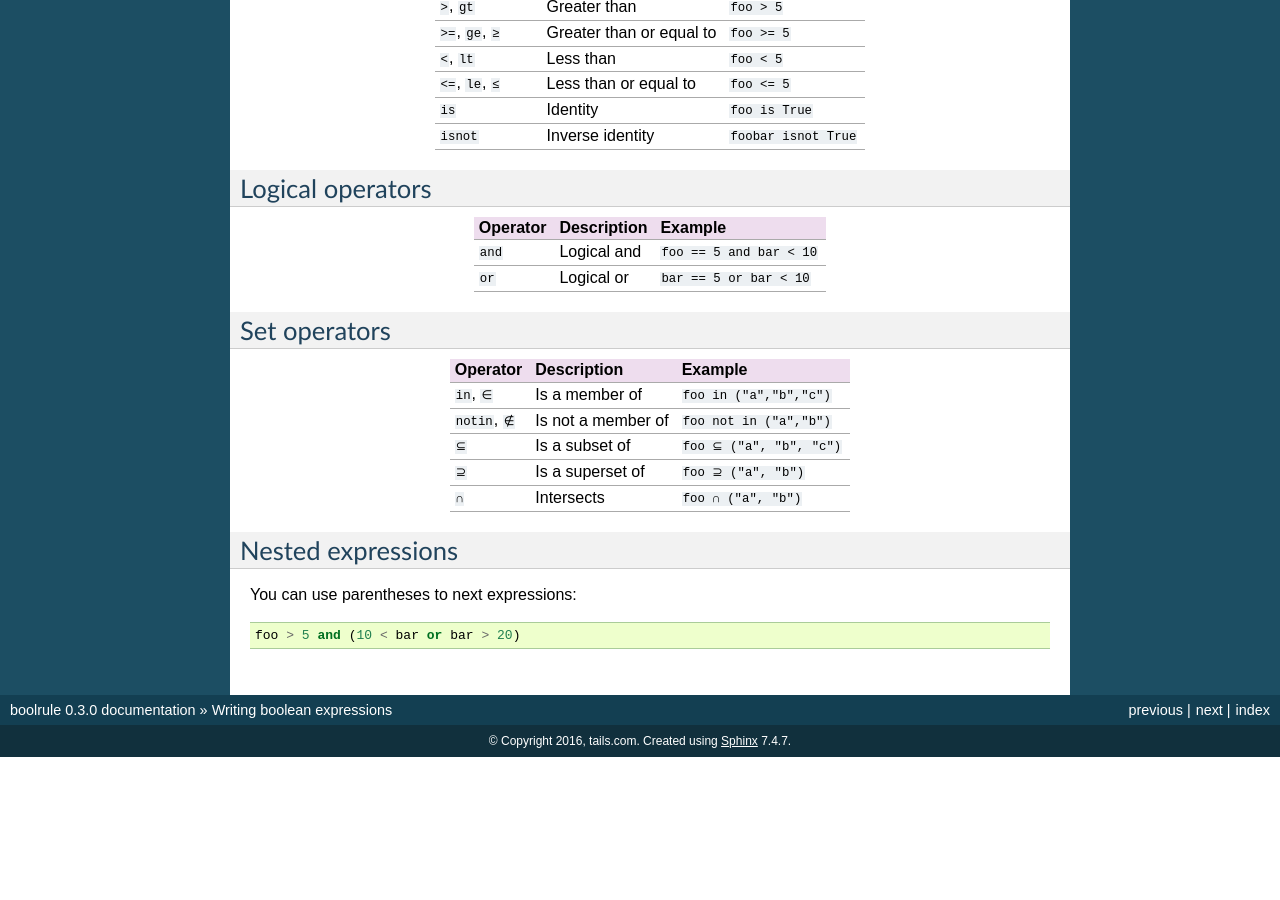
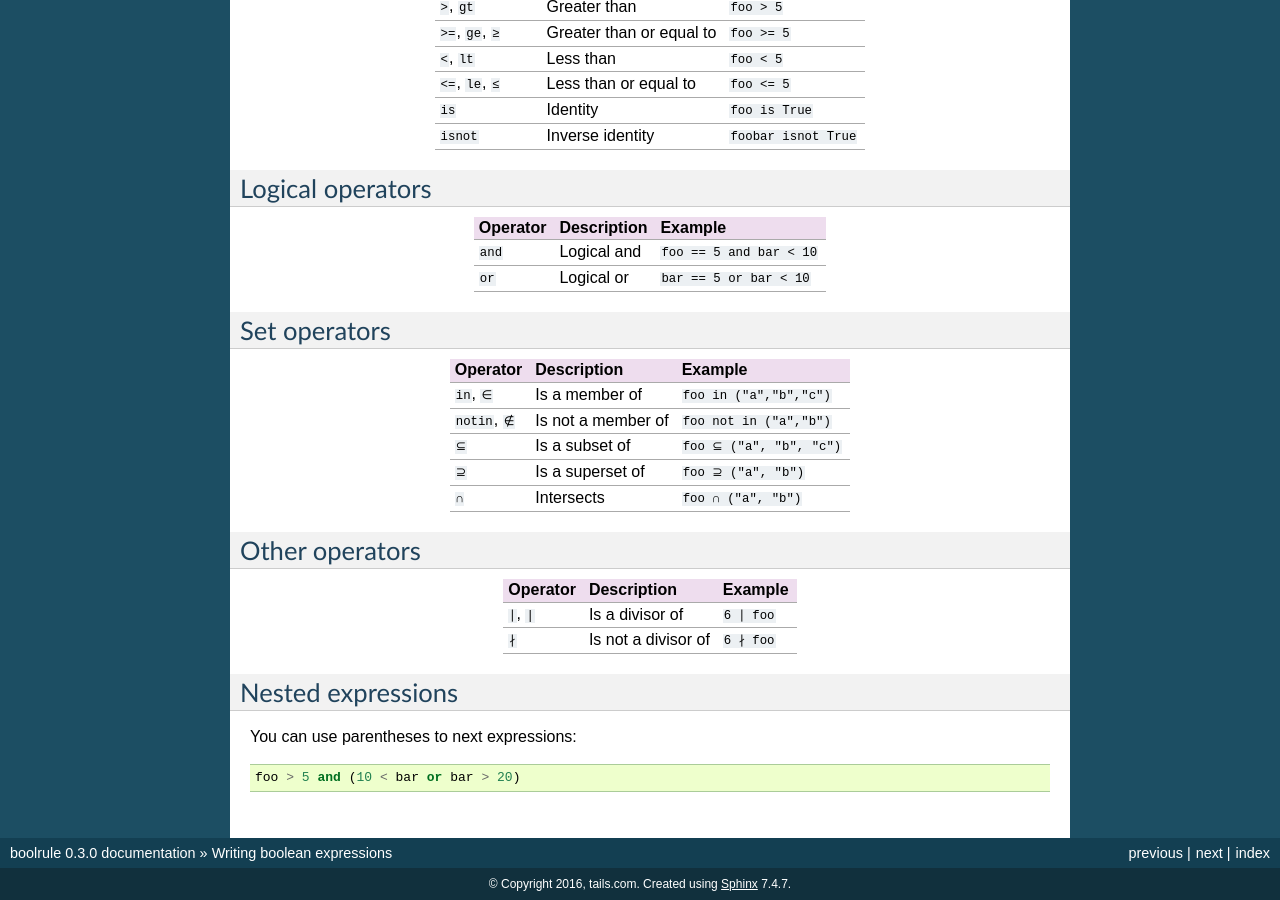
Before and after one commit to tailsdotcom/boolrule, a Sphinx documentation site: the page built from docs/expressions.rst, in a window 1280 px wide and 900 px high, scrolled down 940 px. Built offline with Sphinx 7.4.7, drawn with Linux system fonts in a browser that asks for light colours; before the commit the page ends 1697 px from its top, so only the background shows below that.

Commit message:
Add support for desting for divisors
This allows custructs like `3∣month` to test for quarters etc.

```diff
--- a/docs/expressions.rst
+++ b/docs/expressions.rst
@@ -73,7 +73,7 @@ Operator                 Description               Example
 
 
 Set operators
-====================
+=============
 
 =======================  ========================  =========================
 Operator                 Description               Example
@@ -86,6 +86,17 @@ Operator                 Description               Example
 =======================  ========================  =========================
 
 
+Other operators
+===============
+
+=======================  ========================  =========================
+Operator                 Description               Example
+=======================  ========================  =========================
+``∣``, ``|``             Is a divisor of           ``6 ∣ foo``
+``∤``                    Is not a divisor of       ``6 ∤ foo``
+=======================  ========================  =========================
+
+
 Nested expressions
 ==================
 
```
Also changed, not shown: 2 other files.
